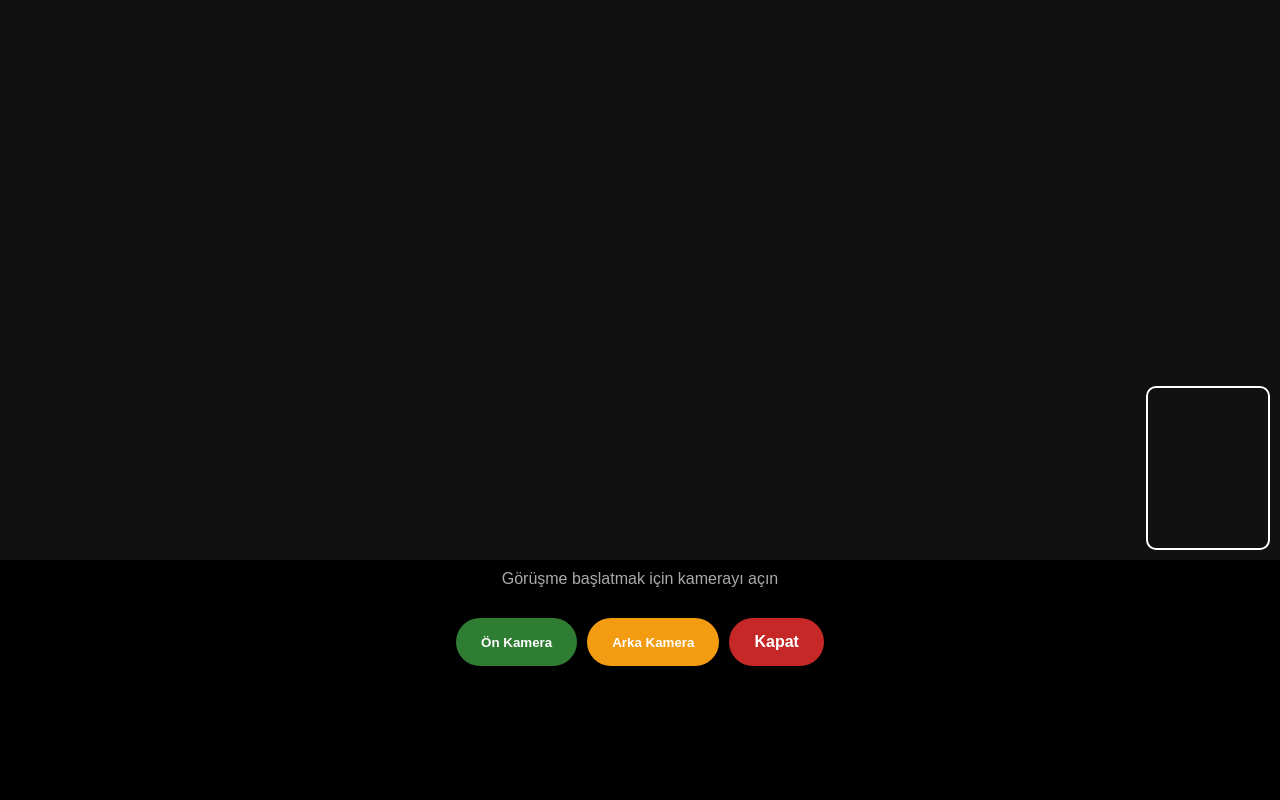
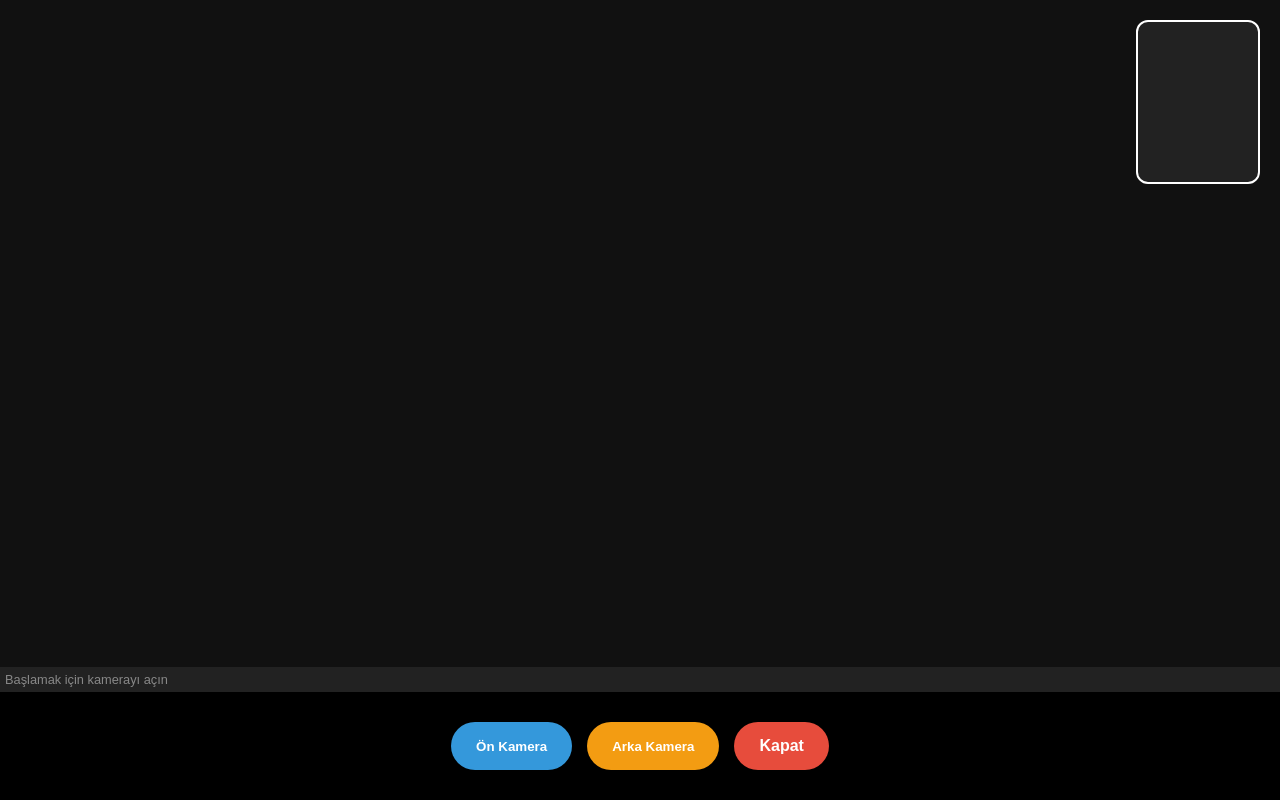
Before and after one commit to bollulu/sohbetimiz, a Flask app: page /live in a window 1280 px wide. Run offline with Flask 3, Linux system fonts and the light colour scheme; the visitor is signed in with stand-in values (Sample User, id 1); some libraries are stand-ins or nearby versions.

Commit message:
Update live.html

```diff
--- a/templates/live.html
+++ b/templates/live.html
@@ -1,88 +1,72 @@
 <!DOCTYPE html>
 <html>
 <head>
-    <title>Canlı Görüşme - Sohbetimiz</title>
+    <title>Canlı Görüşme</title>
     <meta name="viewport" content="width=device-width, initial-scale=1">
     <script src="https://cdnjs.cloudflare.com/ajax/libs/socket.io/4.0.1/socket.io.js"></script>
     <style>
-        body { background: #000; color: white; font-family: sans-serif; margin: 0; text-align: center; }
-        .video-box { position: relative; width: 100%; height: 70vh; background: #111; display: flex; align-items: center; justify-content: center; }
+        body { background: #000; color: #fff; margin: 0; font-family: sans-serif; height: 100vh; display: flex; flex-direction: column; }
+        .video-container { flex: 1; position: relative; background: #111; display: flex; align-items: center; justify-content: center; overflow: hidden; }
         #remoteVideo { width: 100%; height: 100%; object-fit: cover; }
-        #localVideo { position: absolute; right: 10px; bottom: 10px; width: 120px; height: 160px; border: 2px solid white; border-radius: 10px; object-fit: cover; z-index: 10; }
-        .controls { padding: 20px; display: flex; flex-wrap: wrap; justify-content: center; gap: 10px; }
-        .btn { padding: 15px 25px; border-radius: 30px; border: none; font-weight: bold; cursor: pointer; }
-        .btn-start { background: #2e7d32; color: white; }
-        .btn-switch { background: #f39c12; color: white; }
-        .btn-stop { background: #c62828; color: white; text-decoration: none; }
+        #localVideo { position: absolute; right: 20px; top: 20px; width: 120px; height: 160px; border: 2px solid #fff; border-radius: 12px; object-fit: cover; z-index: 10; background: #222; }
+        .controls { padding: 30px; display: flex; justify-content: center; gap: 15px; background: rgba(0,0,0,0.8); }
+        .btn { padding: 15px 25px; border-radius: 30px; border: none; font-weight: bold; cursor: pointer; color: white; }
+        .btn-camera { background: #3498db; }
+        .btn-switch { background: #f39c12; }
+        .btn-stop { background: #e74c3c; text-decoration: none; display: flex; align-items: center; }
     </style>
 </head>
 <body>
-    <div class="video-box">
+    <div class="video-container">
         <video id="remoteVideo" autoplay playsinline></video>
         <video id="localVideo" autoplay playsinline muted></video>
     </div>
-
-    <div id="status" style="padding:10px; color:#aaa;">Görüşme başlatmak için kamerayı açın</div>
-
+    <div id="status" style="background:#222; padding:5px; font-size:0.8em; color:#888;">Başlamak için kamerayı açın</div>
     <div class="controls">
-        <button class="btn btn-start" onclick="initMedia('user')">Ön Kamera</button>
-        <button class="btn btn-switch" onclick="initMedia('environment')">Arka Kamera</button>
+        <button class="btn btn-camera" onclick="initCall('user')">Ön Kamera</button>
+        <button class="btn btn-switch" onclick="initCall('environment')">Arka Kamera</button>
         <a href="/chat" class="btn btn-stop">Kapat</a>
     </div>
-
     <script>
         const socket = io();
-        let localStream, peerConnection;
-        const config = { iceServers: [{ urls: 'stun:stun.l.google.com:19302' }] };
-
-        async function initMedia(mode) {
-            if (localStream) localStream.getTracks().forEach(t => t.stop());
-
+        let localStream, peer;
+        const cfg = { iceServers: [{ urls: 'stun:stun.l.google.com:19302' }] };
+        async function initCall(mode) {
+            if(localStream) localStream.getTracks().forEach(t => t.stop());
             try {
-                localStream = await navigator.mediaDevices.getUserMedia({
-                    video: { facingMode: mode },
-                    audio: true
-                });
+                localStream = await navigator.mediaDevices.getUserMedia({ video: { facingMode: mode }, audio: true });
                 document.getElementById('localVideo').srcObject = localStream;
-                document.getElementById('status').innerText = "Bağlantı kuruluyor...";
-
+                document.getElementById('status').innerText = "Bağlantı bekleniyor...";
                 socket.emit('join_live', { room: 'live_room' });
-            } catch (e) { alert("Kamera hatası: " + e); }
+            } catch(e) { alert("Kamera hatası!"); }
         }
-
         socket.on('user_joined', async () => {
-            createPeer();
-            const offer = await peerConnection.createOffer();
-            await peerConnection.setLocalDescription(offer);
+            setupPeer();
+            const offer = await peer.createOffer();
+            await peer.setLocalDescription(offer);
             socket.emit('signal', { type: 'offer', sdp: offer });
         });
-
-        socket.on('signal', async (data) => {
-            if (data.type === 'offer') {
-                createPeer();
-                await peerConnection.setRemoteDescription(new RTCSessionDescription(data.sdp));
-                const answer = await peerConnection.createAnswer();
-                await peerConnection.setLocalDescription(answer);
+        socket.on('signal', async data => {
+            if(data.type === 'offer') {
+                setupPeer();
+                await peer.setRemoteDescription(new RTCSessionDescription(data.sdp));
+                const answer = await peer.createAnswer();
+                await peer.setLocalDescription(answer);
                 socket.emit('signal', { type: 'answer', sdp: answer });
-            } else if (data.type === 'answer') {
-                await peerConnection.setRemoteDescription(new RTCSessionDescription(data.sdp));
-            } else if (data.type === 'candidate') {
-                await peerConnection.addIceCandidate(new RTCIceCandidate(data.candidate));
+            } else if(data.type === 'answer') {
+                await peer.setRemoteDescription(new RTCSessionDescription(data.sdp));
+            } else if(data.type === 'candidate') {
+                await peer.addIceCandidate(new RTCIceCandidate(data.candidate));
             }
         });
-
-        function createPeer() {
-            if (peerConnection) return;
-            peerConnection = new RTCPeerConnection(config);
-            localStream.getTracks().forEach(t => peerConnection.addTrack(t, localStream));
-
-            peerConnection.onicecandidate = e => {
-                if (e.candidate) socket.emit('signal', { type: 'candidate', candidate: e.candidate });
-            };
-
-            peerConnection.ontrack = e => {
+        function setupPeer() {
+            if(peer) return;
+            peer = new RTCPeerConnection(cfg);
+            localStream.getTracks().forEach(t => peer.addTrack(t, localStream));
+            peer.onicecandidate = e => e.candidate && socket.emit('signal', { type: 'candidate', candidate: e.candidate });
+            peer.ontrack = e => {
                 document.getElementById('remoteVideo').srcObject = e.streams[0];
-                document.getElementById('status').innerText = "Canlı Görüşme Başladı!";
+                document.getElementById('status').innerText = "Görüşme Aktif";
             };
         }
     </script>
```
